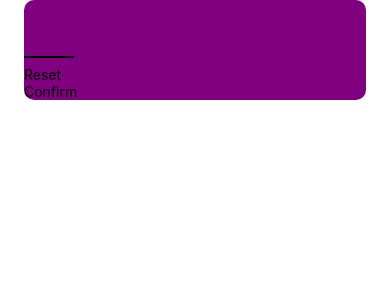
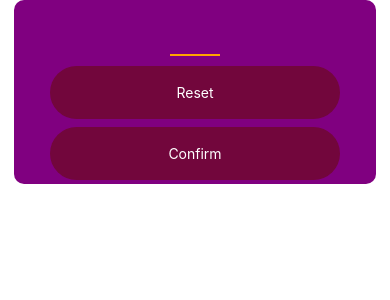
Before and after one commit to beteab548/guess-game, a React Native app: screen / in a window 390 px wide. Shown: the top 300 px of the page. Built offline with nearby package versions, Linux system fonts and the light colour scheme.

Commit message:
styling the custom primary buttons with presable

```diff
--- a/components/button.js
+++ b/components/button.js
@@ -1,10 +1,35 @@
-import { Text, View, StyleSheet } from "react-native";
-
+import { Text, View, StyleSheet, Pressable } from "react-native";
+function handlePress() {
+  console.log("pressed");
+}
 export default function PrimaryButton({ children }) {
   return (
-    <View>
-      <Text>{children}</Text>
+    <View style={style.buttonOuterContainer}>
+      <Pressable
+        style={style.buttonInnerContainer}
+        onPress={handlePress}
+        android_ripple={{ color: "@72063f" }}
+      >
+        <Text style={style.buttonText}>{children}</Text>
+      </Pressable>
     </View>
   );
 }
-const style = StyleSheet.create({});
+const style = StyleSheet.create({
+  buttonOuterContainer: {
+    overflow: "hidden",
+    borderRadius: 28,
+    width: "80%",
+    margin: 4,
+  },
+  buttonInnerContainer: {
+    backgroundColor: "#72063c",
+    paddingVertical: 18,
+    paddingHorizontal: 26,
+    elevation: 2,
+  },
+  buttonText: {
+    color: "white",
+    textAlign: "center",
+  },
+});
--- a/screens/gameScreen.js
+++ b/screens/gameScreen.js
@@ -6,8 +6,8 @@ export default function GameScreen() {
       <TextInput
         style={style.numberInput}
         keyboardType="number-pad"
-        autoCapitalize="false"
-        autoCorrect="false"
+        autoCapitalize={false}
+        autoCorrect={false}
         maxLength={2}
       />
       <PrimaryButton>Reset</PrimaryButton>
@@ -19,17 +19,18 @@ const style = StyleSheet.create({
   container: {
     marginTop: "60",
     backgroundColor: "purple",
-    marginHorizontal: 24,
+    marginHorizontal: 14,
     elevation: 6,
     borderRadius: 10,
+    alignItems:'center'
   },
   numberInput: {
-    color: "#dd52f",
-    borderBottomColor: "#dd52f",
-    marginVertical: 8,
+    color: "orange",
+    borderBottomColor: "orange",
+    marginVertical: 6,
     width: 50,
     textAlign: "center",
-    fontSize: 32,
+    fontSize: 26,
     height: 50,
     fontWeight: "bold",
     borderBottomWidth: 2,
```
